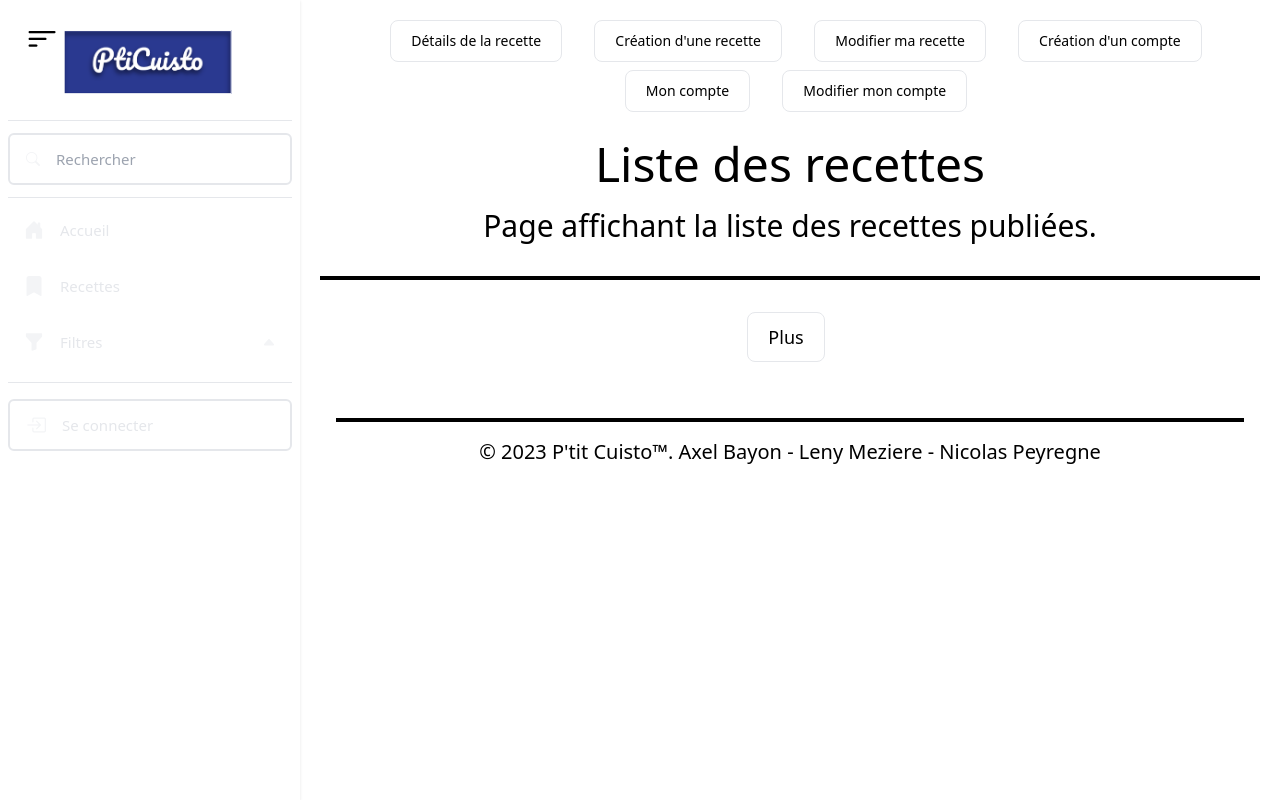
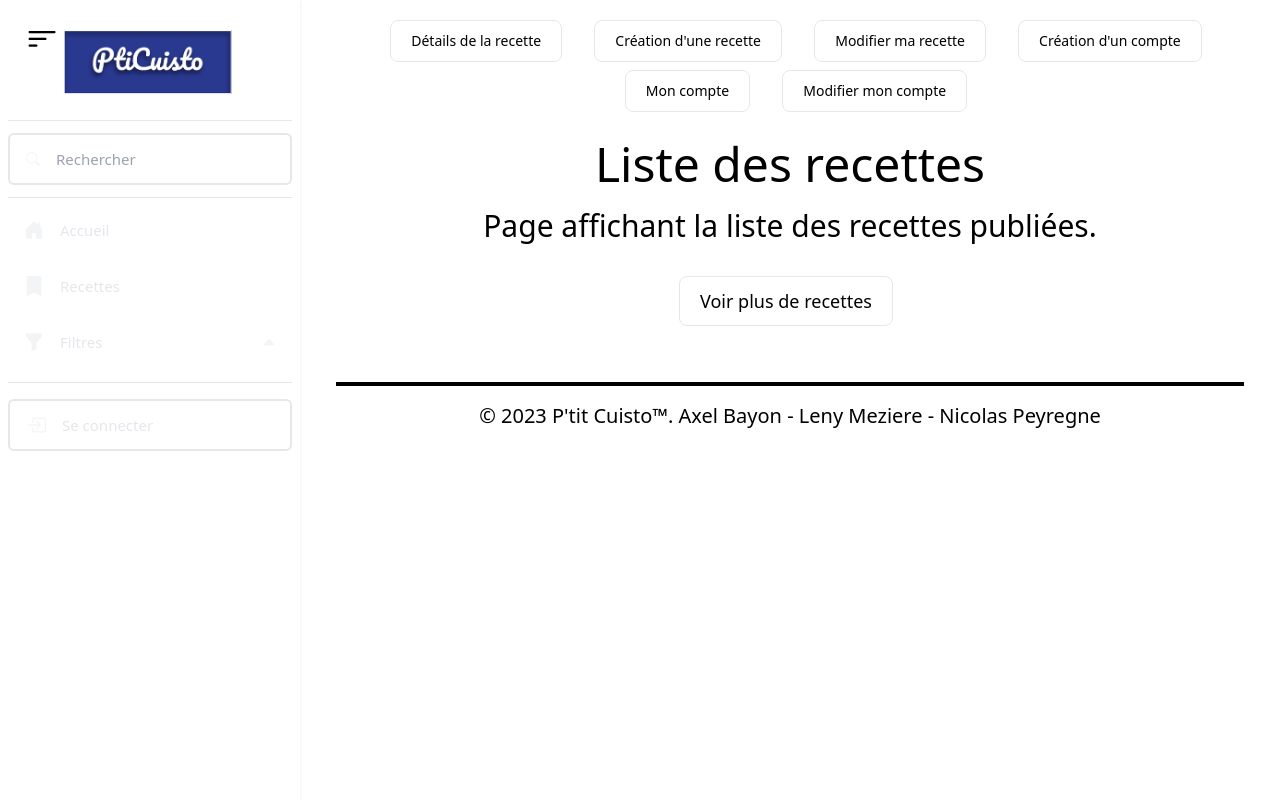
Before and after one commit to KSR0/MVC_TD1_FORK_PtitCuisto, a PHP site: template views/liste_recette.php in a window 1280 px wide. Run offline with PHP 8.4, Linux system fonts and the light colour scheme; the template is opened without the code that fills it: most values are stand-ins (such as "Sample title", 1, 10 or a date in 2020); style sheets or scripts are compiled from the project's sources; some libraries are stand-ins or nearby versions.

Commit message:
editing button

```diff
--- a/views/liste_recette.php
+++ b/views/liste_recette.php
@@ -11,12 +11,9 @@
 
 </div>
 
-
-<hr class='border-2 border-black'><br>
-
 <div class="mx-auto text-center">
     <button id="btnPlus" onclick="afficherRecettes()" class="text-charte_bleu_clair hover:text-charte_bleu_fonce border border-charte_bleu_fonce hover:bg-charte_bleu_clair focus:ring-4 focus:outline-none font-medium rounded-lg text-lg px-5 py-2.5 text-center mr-2 mb-2">
-        Plus
+        Voir plus de recettes
     </button>
 </div>
 
```
